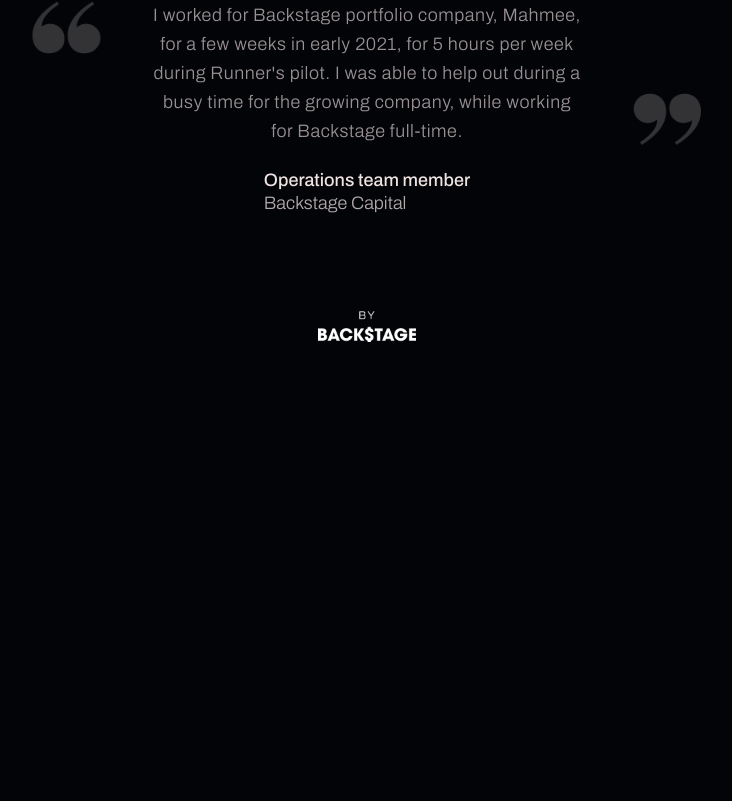
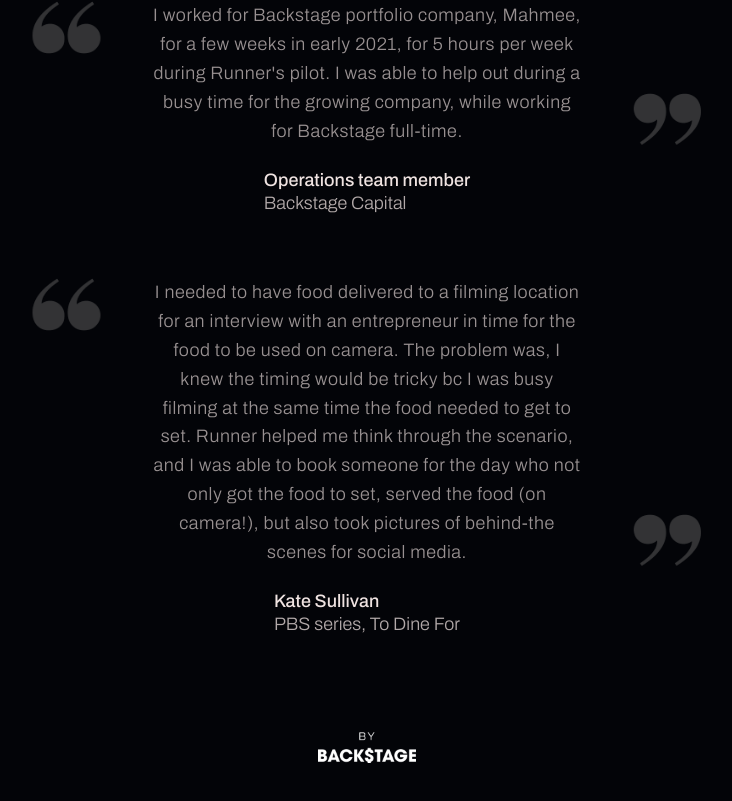
Before and after one commit to john-raymon/runner-landing-page, a Next.js app: page / in a window 1280 px wide. Shown: the part 1202-2003 px from the top of the page, without its empty margins (273-1005 px from the left). Before the commit the page ends 1616 px from the top, so only its background shows below. Built offline with nearby package versions, Linux system fonts and the light colour scheme; no server answers.

Commit message:
add new testimonial

```diff
--- a/pages/index.js
+++ b/pages/index.js
@@ -95,6 +95,24 @@ export default function Home() {
               </p>
             </div>
           </div>
+
+          <div className="text-center mx-auto w-9/12 sm:w-1/2 text-[0.9rem] sm:text-[1.125rem]">
+            <p className="relative text-runner-white font-light opacity-60 leading-[1.2rem] sm:leading-[1.8rem] tracking-[0.03em] px-[0.7rem] md:px-[3rem]">
+              <img src="/quotation-marks.png" className="absolute w-[17%] md:w-[16%] top-[-1rem] left-0 ml-[-18%] sm:ml-[-15%]"/>
+              <img src="/quotation-marks.png" className="absolute w-[17%] md:w-[16%] right-0 bottom-[-1rem] mr-[-18%] sm:mr-[-15%] transform rotate-180"/>
+              I needed to have food delivered to a filming location for an interview with an entrepreneur in time for the food to be used on camera. The problem was, I knew the timing would be tricky bc I was busy filming at the same time the food needed to get to set. Runner helped me think through the scenario, and I was able to book someone for the day who not only got the food to set, served the food (on camera!), but also took pictures of behind-the scenes for social media.
+            </p>
+            <div className="flex flex-row justify-center items-center w-full mt-6">
+              <p className="text-left">
+                <span className="block font-medium opacity-95 leading-tight">
+                  Kate Sullivan
+                </span>
+                <span className="block font-light opacity-70 leading-tight">
+                  PBS series, To Dine For
+                </span>
+              </p>
+            </div>
+          </div>
         </section>
       </main>
     </div>
```
